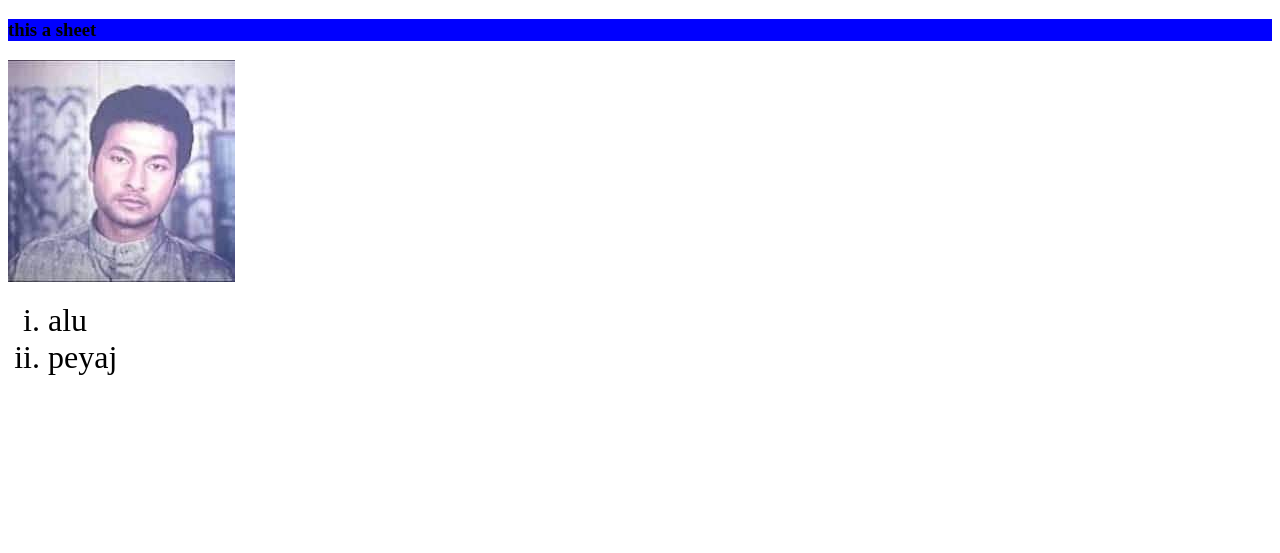
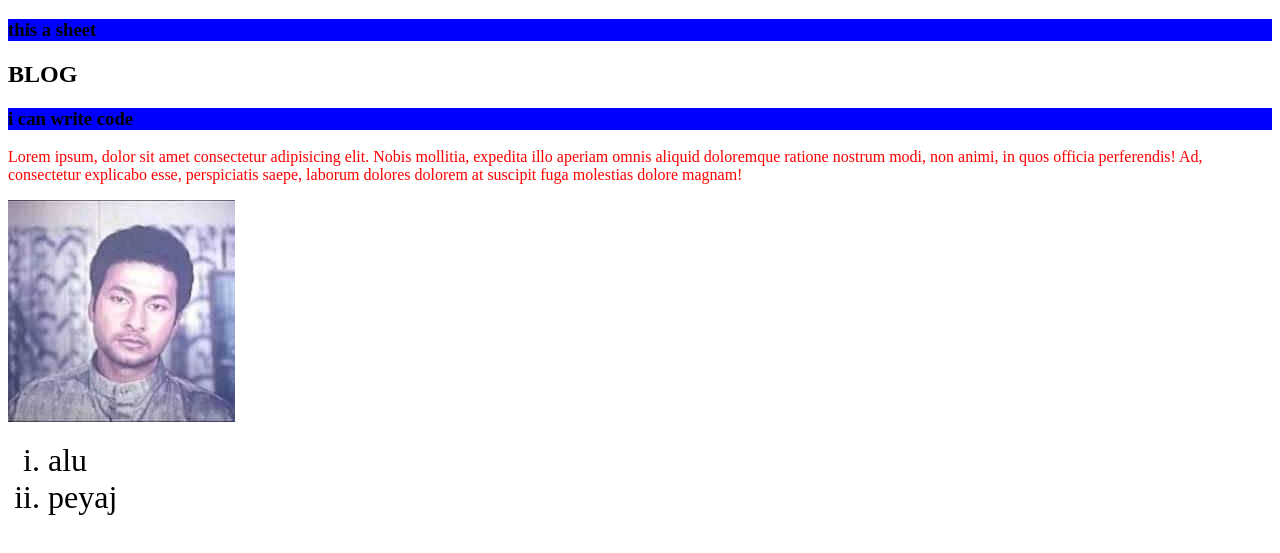
Before and after one commit to Abu-Johab/my-first-repo, a plain HTML site: page index.html in a window 1280 px wide. Shown: the part 95-648 px from the top of the page. Drawn offline with Linux system fonts and the light colour scheme.

Commit message:
new blog addeded

```diff
--- a/index.html
+++ b/index.html
@@ -11,6 +11,11 @@
     <p>hi this is a repository for my github account</p>
     <h1>this is a paragraoh</h1>
     <h3>this a sheet</h3>
+    <div>
+        <h2>BLOG</h2>
+        <h3>i can write code </h3>
+        <p>Lorem ipsum, dolor sit amet consectetur adipisicing elit. Nobis mollitia, expedita illo aperiam omnis aliquid doloremque ratione nostrum modi, non animi, in quos officia perferendis! Ad, consectetur explicabo esse, perspiciatis saepe, laborum dolores dolorem at suscipit fuga molestias dolore magnam!</p>
+    </div>
     <img src="Bappa.jpg" alt="Bappa vai">
     <ol type="i">
         <li>alu</li>
```
